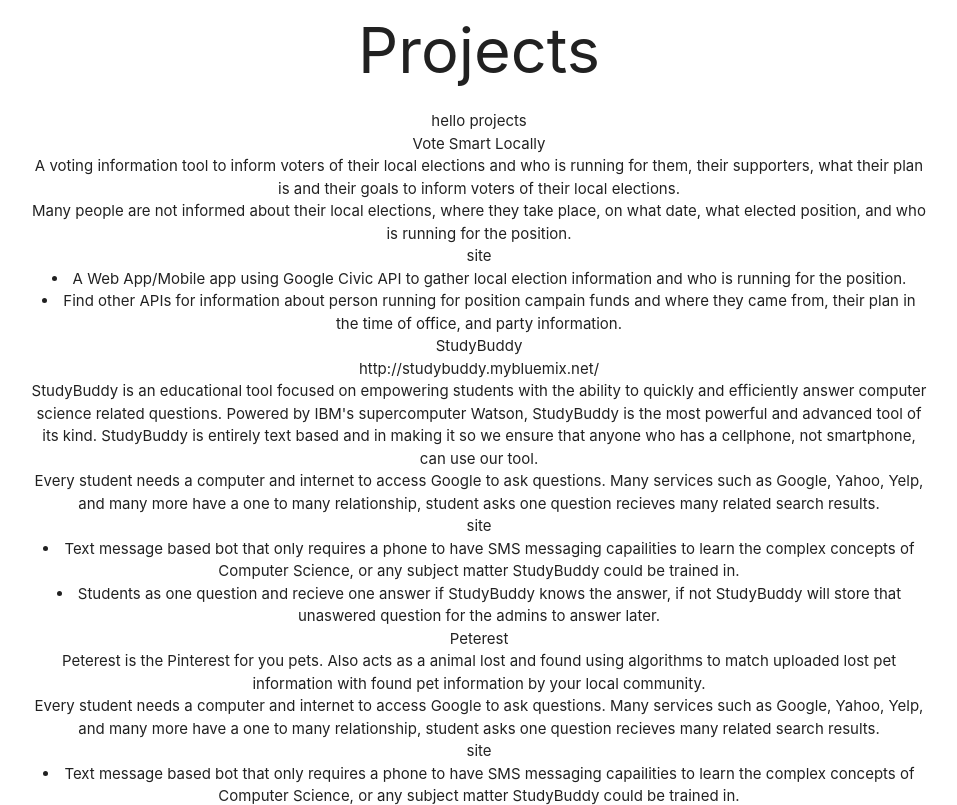
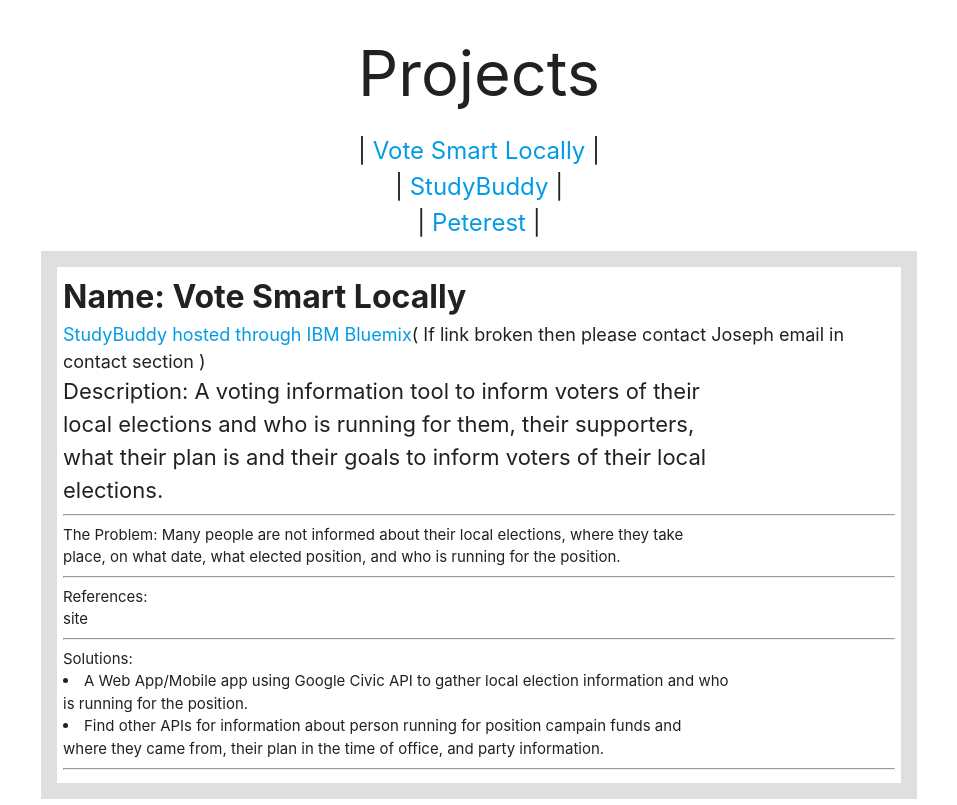
Before and after one commit to JMStudiosJoe/JMStudios, a website: page app/views/index.html in a window 1280 px wide. Shown: the part 700-1505 px from the top of the page, without its empty margins (161-1118 px from the left). Drawn offline with nearby package versions, Linux system fonts and the light colour scheme.

Commit message:
better css and quick navs all over the place at this point would be a decent skeleton for a medium advanced git tool website tool so for Garlic insertion tool look here G.I.T

```diff
--- a/app/js/jmstudios-projects.js
+++ b/app/js/jmstudios-projects.js
@@ -25,7 +25,7 @@
             logo: "",
             position: 0,
             github: {
-                icon: "mdi-github-circle medium",
+                icon: "mdi-github-circle small",
                 link: ""
             }
         },
@@ -44,7 +44,7 @@
             logo: "",
             position: 1,
             github: {
-                icon: "mdi-github-circle medium",
+                icon: "mdi-github-circle small",
                 link: "https://github.com/JMStudiosJoe/StudyBuddyV2"
             }
         },
@@ -63,7 +63,7 @@
             logo: "",
             position: 2,
             github: {
-                icon: "mdi-github-circle medium",
+                icon: "mdi-github-circle small",
                 link: "https://github.com/JMStudiosJoe/Peterest"
             }
         }];
--- a/app/scss/source/main.scss
+++ b/app/scss/source/main.scss
@@ -7,6 +7,16 @@
         background-color: white;
         opacity: 0.9;
         margin: 6px;
+
+        .nav-home {
+            position: fixed;
+            top: 20px;
+            left: 20px;
+            opacity: 0.9;
+            width: 60px;
+            height: 60px;
+            z-index: 60;
+        }
 
         .title {
             font-size: 48px;
--- a/app/scss/source/projects.scss
+++ b/app/scss/source/projects.scss
@@ -1,30 +1,86 @@
+.container-outer-card {
+    position: relative;
+    margin: 10px;
+    padding: 10px;
+    background-color: rgba(220, 220, 220, 0.9);
+    z-index: -4;
+
+
+    .contain-inner-card {
+        margin: 6px;
+        padding: 6px;
+        position: relative;
+        background-color: white;
+        z-index: 1;
+
+    }
+}
+
 .projects-container {
+    display: block;
+    width: 100%;
+
 
     .projects-header {
+        text-align: center;
+        font-size: 24px;
 
     }
     .project-ideas-container {
 
         .project-details-container {
+            text-align: left;
 
             .main-details {
+
+                .name {
+                    font-size: 32px;
+                    font-weight: bolder;
+
+                }
+
+                .link {
+                    font-size: 18px
+                }
+
+                .description {
+                    font-size: 22px;
+                    width: 80%;
+                }
+
+                .repo {
+
+                }
 
             }
 
             .discussion-container{
+                display: inline-block;
+                width: 100%;
 
                 .problem {
+                    width: 80%;
 
                 }
-                .project-proposed-solutions {
+                .project-solutions-container{
+                    text-align: left;
 
-                    .solution {
+                    .project-proposed-solutions {
+
+                        .solution {
+                            width: 80%;
+
+                        }
 
                     }
+                }
 
-                }
-                .reference {
+                .references-container {
+                    text-align: left;
 
+                    .reference {
+
+                    }
                 }
             }
 
--- a/app/views/contact.html
+++ b/app/views/contact.html
@@ -1,4 +1,4 @@
-<div class="contact-container">
+<div id="contact" class="contact-container">
     <h3>Contact</h3>
     <div class="contact-details">
         <span>Joseph Richardson: <a>jrichardson@jmstudios.net</a></span>
--- a/app/views/downloads.html
+++ b/app/views/downloads.html
@@ -1,3 +1,3 @@
-<div class="downloads-container">
+<div id="downloads" class="downloads-container">
     <h1>Downloads</h1>
 </div>
--- a/app/views/index.html
+++ b/app/views/index.html
@@ -14,12 +14,19 @@
 </head>
 <!--Import Google Icon Font-->
 
-<body class="container" >
+<body id="home" class="container" >
 
     <div class="header-container tile">
         <div class="title">JMStuidos</div>
 
         <span class="waves-effect waves-light sub-title">Just Making Solutions Studios</span>
+        <div class="qick-nav-container">
+            <a href="#home" class="nav-home"><i class="mdi mdi-arrow-up-bold-circle-outline"></i></a>
+            <a href="#projects">Projects</a>
+            <a href="#downloads">Downloads</a>
+            <a href="#team">Team</a>
+            <a href="#contact">Contact</a>
+        </div>
     </div>
 
     <div class="parallax-container main-container-parallax">
--- a/app/views/projects.html
+++ b/app/views/projects.html
@@ -1,40 +1,57 @@
-<div class="projects-container">
+<div id="projects" class="projects-container">
     <div class="projects-header">
         <h1>Projects</h1>
-        {{tempProjects}}
+        <div class="projects-quick-nav-container">
+            <div ng-repeat="project in currentProjects | orderBy: 'position' ">
+                | <a ng-href="#{{project.name}}">{{project.name}}</a> |
             </div>
-    <div class="project-ideas-container" ng-repeat="project in currentProjects">
+        </div>
+    </div>
+    <div class="project-ideas-container" ng-repeat="project in currentProjects | orderBy: 'position'">
+
+        <div id="{{project.name}}" class="container-outer-card">
+            <div class="contain-inner-card">
                 <div class="project-details-container">
                     <div class="main-details">
-                <div>
-                    {{project.logo}}
+                        <div >
+                            <!-- <img ng-src="{{project.logo}}" > -->
                         </div>
-                <div>
-                    {{project.name}}
+                        <div class="name">
+                            Name: {{project.name}} <a ng-href="{{project.github.link}}"> <i class="mdi {{project.github.icon}}"></i></a>
                         </div>
-                <div>
-                    {{project.link}}
+                        <div class="link">
+                            <a ng-href="{{project.link}}">StudyBuddy hosted through IBM Bluemix</a>( If link broken then please contact Joseph email in contact section )
                         </div>
-                <div>
-                    {{project.description}}
+                        <div class="description">
+                            Description: {{project.description}}
                         </div>
-                <div>
-                    <a ng-href="{{project.github.link}}"> <i class="mdi {{project.github.icon}}"></i></a>
+
+
                     </div>
-            </div>
+                    <hr >
                     <div class="discussion-container">
                         <div class="problem">
-                    {{project.problem}}
+                            The Problem: {{project.problem}}
                         </div>
+                        <hr >
+                        <div class="references-container">
+                            References:
                             <div class="reference" ng-repeat="reference in project.references">
                                 {{reference}}
                             </div>
+                        </div>
+                        <hr >
+                        <div class="project-solutions-container">
+                            Solutions:
                             <div class="project-proposed-solutions" ng-repeat="solution in project.solutions">
                                 <li class="solution">{{solution}}</li>
                             </div>
                         </div>
-
+                    </div>
+                    <hr >
 
                 </div>
             </div>
         </div>
+    </div>
+</div>
--- a/app/views/team.html
+++ b/app/views/team.html
@@ -1,5 +1,5 @@
 
-<div class="team-container">
+<div id="team" class="team-container">
     <h1>The team</h1>
     <div ng-repeat="member in teamMembers track by $index">
         <div class="profile-picture-container" >
```
Also changed, not shown: app/public/styling.css. Lines whose indentation alone changed are shown as unchanged.
